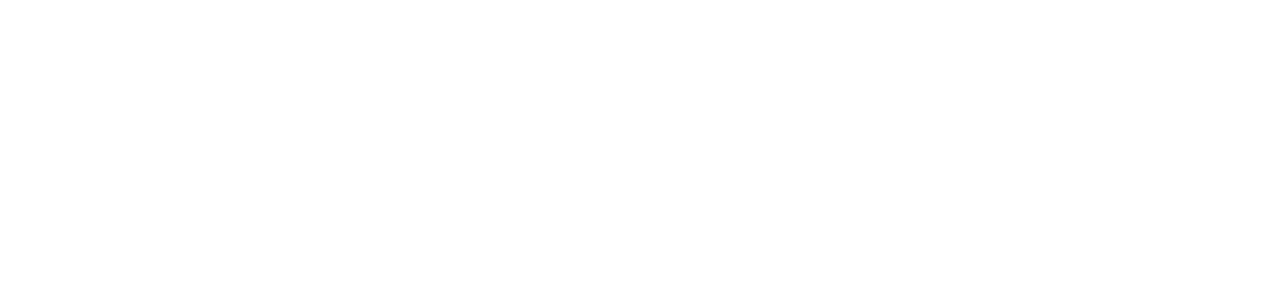
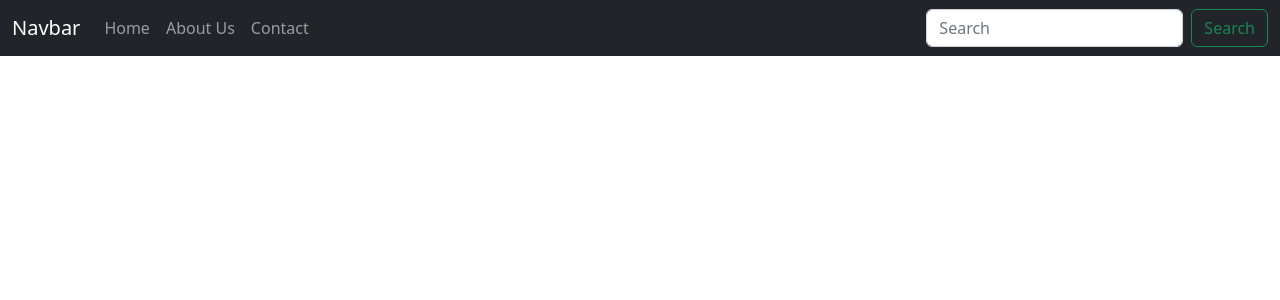
Before and after one commit to dbgautam7/cakeshop, a React (Create React App) app in the folder client/: page / in a window 1280 px wide. Before the commit this address had no page. Shown: the top 300 px of the page. Built offline with nearby package versions, Linux system fonts and the light colour scheme.

Commit message:
navbar is created

```diff
--- a/client/package.json
+++ b/client/package.json
@@ -7,9 +7,11 @@
     "@testing-library/jest-dom": "^5.16.5",
     "@testing-library/react": "^13.4.0",
     "@testing-library/user-event": "^13.5.0",
+    "bootstrap": "^5.2.3",
     "eslint-config-react-app": "^7.0.1",
     "formik": "^2.2.9",
     "react": "^18.2.0",
+    "react-bootstrap": "^2.7.0",
     "react-dom": "^18.2.0",
     "react-redux": "^8.0.5",
     "react-router-dom": "^6.6.1",
--- a/client/src/App.js
+++ b/client/src/App.js
@@ -3,6 +3,7 @@
 import SignupForm from './containers/auth/signup';
 import Login from './containers/auth/login';
 import Home from './containers/home/home';
+import MyNavbar from './containers/navbar/navbar';
 
 const App=()=> {
   return (
@@ -11,6 +12,7 @@
       <Route  path="/auth/signup" element={<SignupForm />} />
       <Route path="/auth/login" element={<Login />} />
       <Route path='/home' element={<Home />} />
+      <Route exact path='/' element={<MyNavbar />} />
       </Routes>
     </div>
   );
--- /dev/null
+++ b/client/src/containers/navbar/navbar.js
@@ -0,0 +1,31 @@
+import 'bootstrap/dist/css/bootstrap.css';
+import { Button, Container, Form, Nav, Navbar } from 'react-bootstrap';
+
+const MyNavbar = () => {
+    return (
+        <Navbar collapseOnSelect expand="lg" bg="dark" variant="dark">
+            <Container fluid>
+                <Navbar.Brand href="/">Navbar</Navbar.Brand>
+                <Navbar.Toggle aria-controls="basic-navbar-nav" />
+                <Navbar.Collapse id="basic-navbar-nav">
+                    <Nav className="me-auto my-2 my-lg-0">
+                        <Nav.Link href="/home">Home</Nav.Link>
+                        <Nav.Link href="/about">About Us</Nav.Link>
+                        <Nav.Link href="/contact">Contact</Nav.Link>
+                    </Nav>
+                    <Form className="d-flex">
+                        <Form.Control
+                            type="search"
+                            placeholder="Search"
+                            className="me-2"
+                            aria-label="Search"
+                        />
+                        <Button variant="outline-success">Search</Button>
+                    </Form>
+                </Navbar.Collapse>
+            </Container>
+        </Navbar>
+    );
+}
+
+export default MyNavbar;
```
Also changed, not shown: 1 other file (tests, documents, lock files or other folders).
